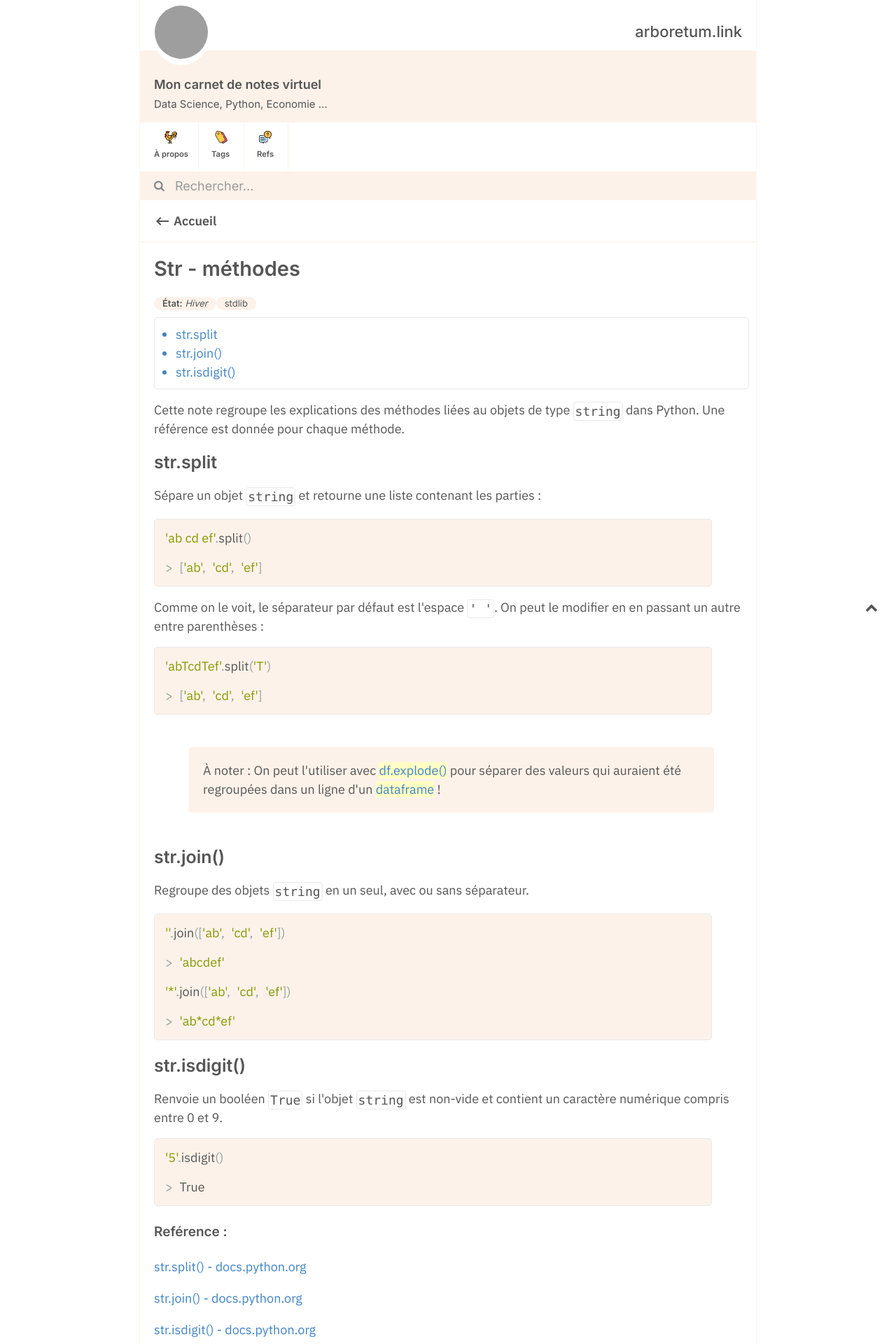
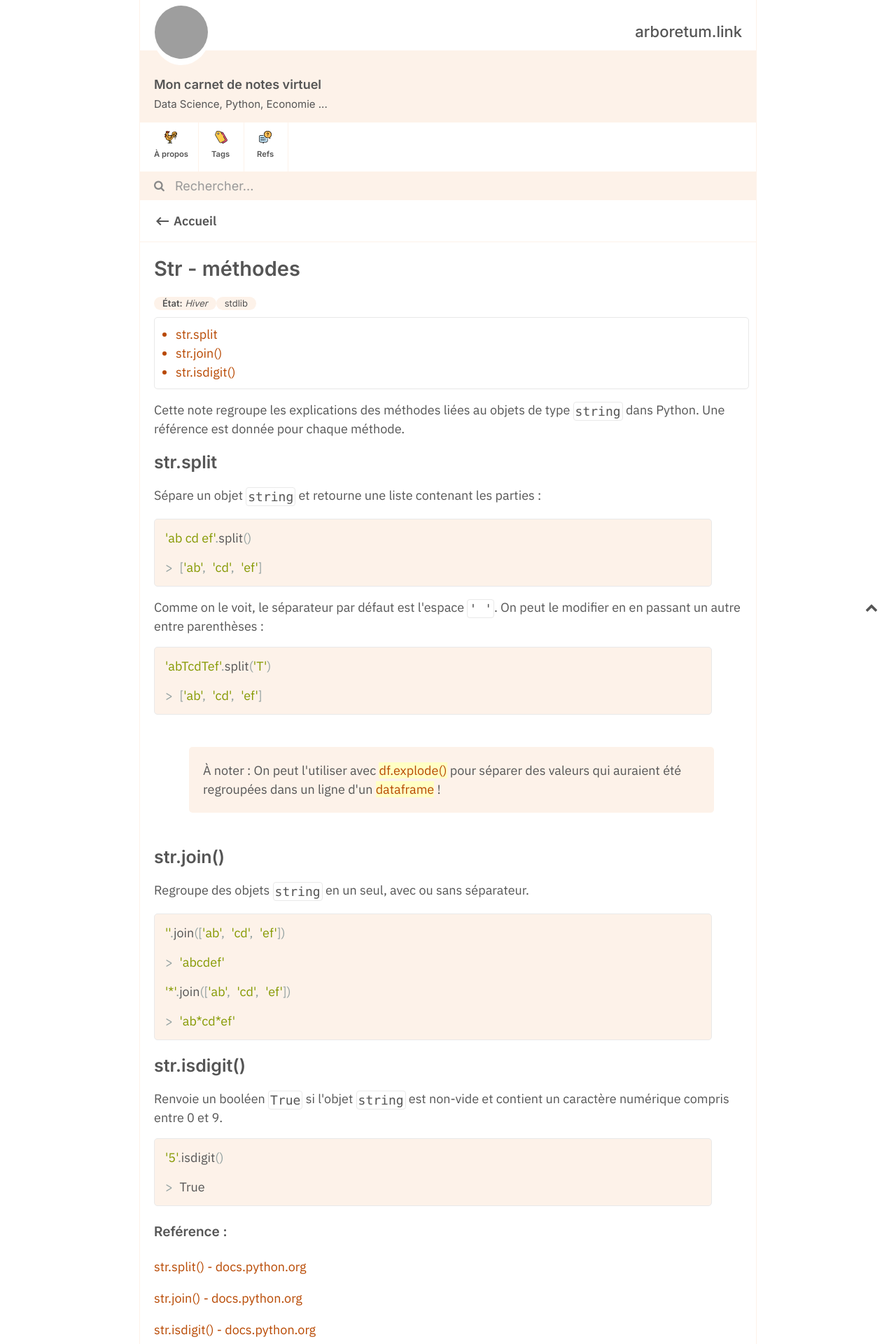
Before and after one commit to Maxence-L/arboretum.link, a Jekyll site: the page built from _notes/Str - méthodes.md, in a window 1280 px wide. Shown: the top 1920 px of the page at 70% size. Built offline with Jekyll 4.4.1, drawn with Linux system fonts in a browser that asks for light colours; the table of contents is made by our own code; grey boxes are pictures that could not be loaded.

Commit message:
Added red links

```diff
--- a/assets/css/style.css
+++ b/assets/css/style.css
@@ -347,7 +347,7 @@ hr {
 }
 
 .link-to-notes a {
-    color: #4183c4;
+    color: #b84800;
     text-decoration: none;
     font-family: 'IBM Plex Sans', 'Segoe UI', Roboto, Oxygen, Ubuntu, Cantarell, 'Open Sans', 'Helvetica Neue', sans-serif;
     font-size: 15px;
@@ -438,7 +438,7 @@ hr {
 }
 
 .toc-entry , a{
-    color: #4183c4;
+    color: #b84800;
     text-decoration: none;
     line-height: 1.5;
 }
@@ -786,7 +786,7 @@ hr {
 }
 
 .content a {
-    color: #4183c4;
+    color: #b84800;
     text-decoration: none;
 }
 
```
